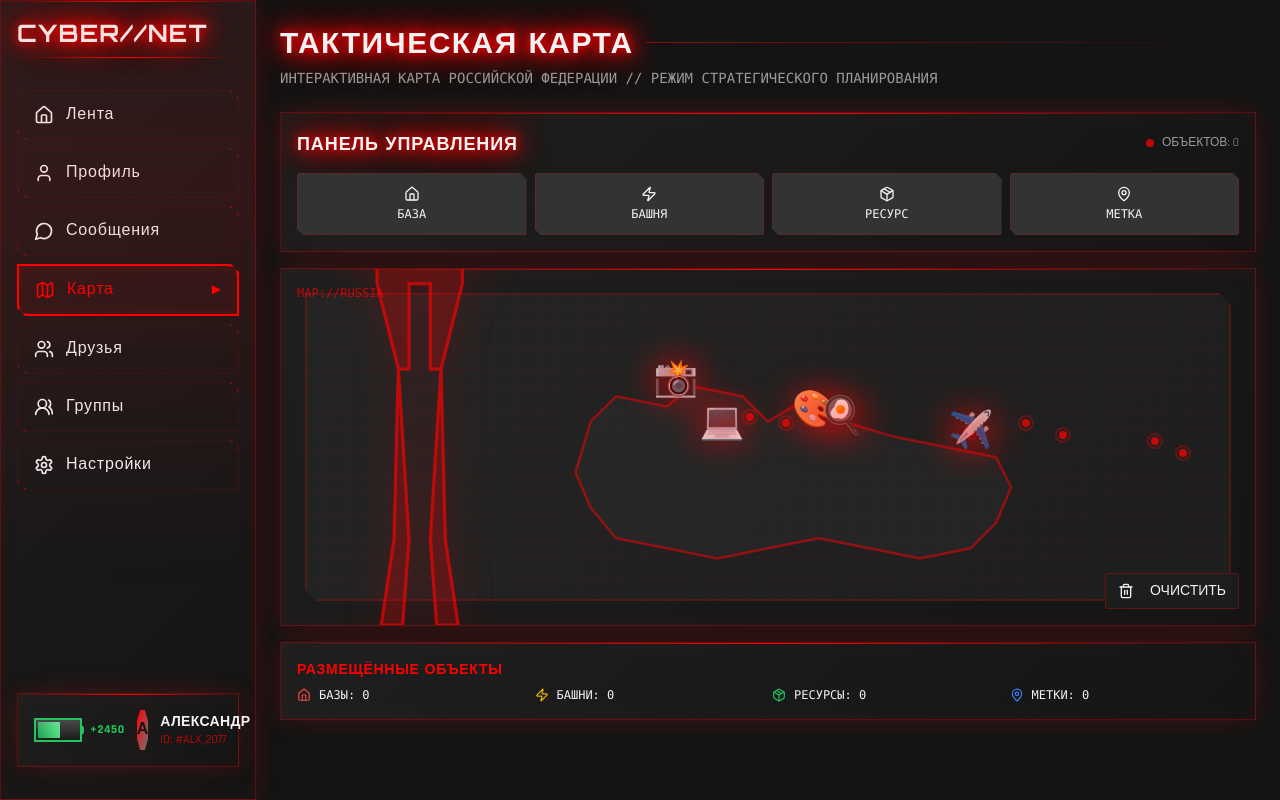
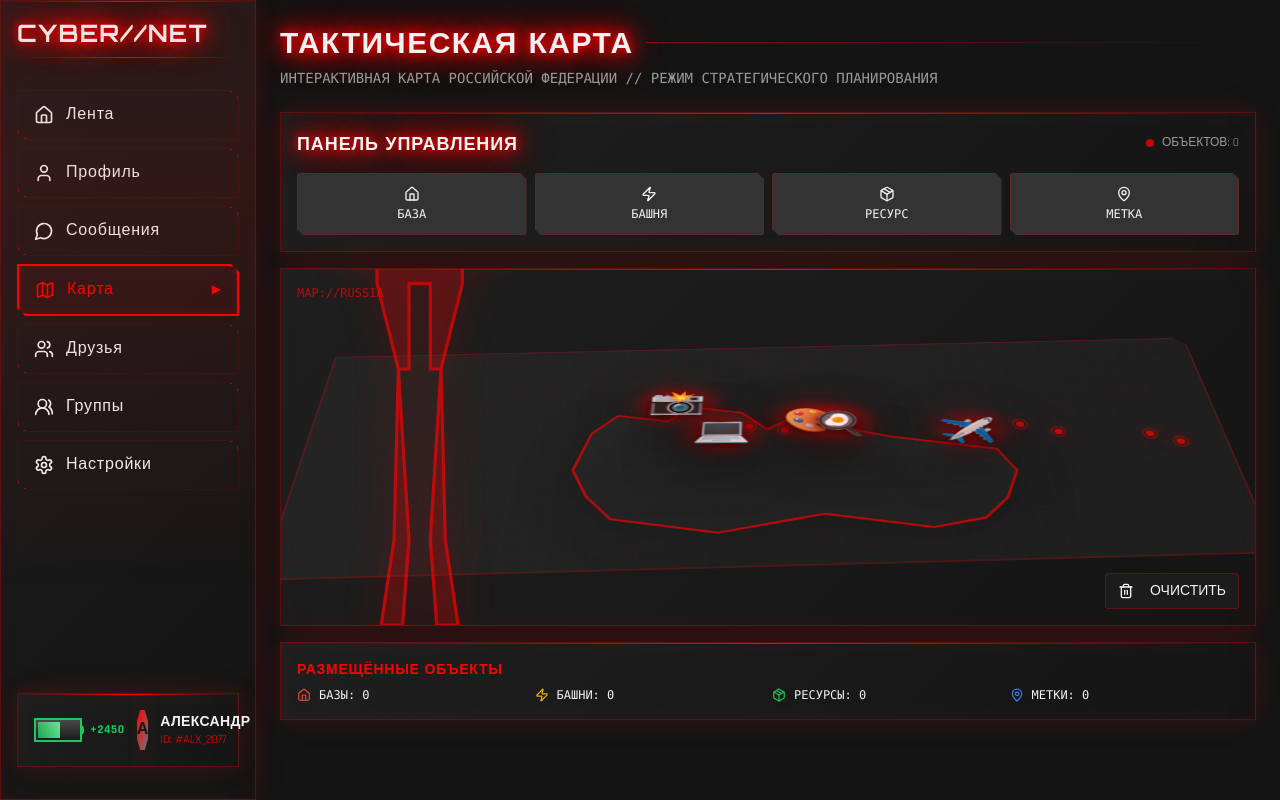
Before and after one commit to pr-poehali-dev/social-network-project-1, a React (Vite) app: page /map in a window 1280 px wide. Built offline with nearby package versions, Linux system fonts and the light colour scheme.

Commit message:
feat: добавить 3D карту и логотипы

```diff
--- a/src/components/InteractiveMap.tsx
+++ b/src/components/InteractiveMap.tsx
@@ -217,14 +217,23 @@ const InteractiveMap = () => {
             backgroundImage: `
               repeating-linear-gradient(0deg, transparent, transparent 20px, hsl(var(--primary) / 0.05) 20px, hsl(var(--primary) / 0.05) 21px),
               repeating-linear-gradient(90deg, transparent, transparent 20px, hsl(var(--primary) / 0.05) 20px, hsl(var(--primary) / 0.05) 21px)
-            `
+            `,
+            transform: 'perspective(1200px) rotateX(45deg) rotateZ(-2deg)',
+            transformStyle: 'preserve-3d',
+            transformOrigin: 'center center'
           }}
         >
-          <svg viewBox="0 0 100 60" className="w-full h-full">
+          <svg viewBox="0 0 100 60" className="w-full h-full" style={{ transform: 'translateZ(10px)', filter: 'drop-shadow(0 15px 25px rgba(0,0,0,0.5))' }}>
+            <defs>
+              <linearGradient id="mapGradient" x1="0%" y1="0%" x2="0%" y2="100%">
+                <stop offset="0%" stopColor="hsl(var(--muted) / 0.5)" />
+                <stop offset="100%" stopColor="hsl(var(--muted) / 0.2)" />
+              </linearGradient>
+            </defs>
             <path
               d="M 15,25 L 20,20 L 30,22 L 35,18 L 45,20 L 50,25 L 55,22 L 65,25 L 75,28 L 85,30 L 95,32 L 98,38 L 95,45 L 90,50 L 80,52 L 70,50 L 60,48 L 50,50 L 40,52 L 30,50 L 20,48 L 15,42 L 12,35 L 15,25 Z"
-              fill="hsl(var(--muted) / 0.3)"
-              stroke="hsl(var(--primary) / 0.5)"
+              fill="url(#mapGradient)"
+              stroke="hsl(var(--primary) / 0.7)"
               strokeWidth="0.5"
               className="hover:fill-primary/10 transition-all"
             />
@@ -234,11 +243,17 @@ const InteractiveMap = () => {
             <div
               key={city.id}
               className="absolute transform -translate-x-1/2 -translate-y-1/2 cursor-pointer group"
-              style={{ left: `${city.x}%`, top: `${city.y}%` }}
+              style={{
+                left: `${city.x}%`,
+                top: `${city.y}%`,
+                transform: 'translateZ(15px) translate(-50%, -50%)',
+                transformStyle: 'preserve-3d'
+              }}
               onMouseEnter={() => setHoveredCity(city.id)}
               onMouseLeave={() => setHoveredCity(null)}
             >
-              <div className="w-2 h-2 bg-primary rounded-full animate-pulse shadow-lg shadow-primary/50"></div>
+              <div className="w-2 h-2 bg-primary rounded-full animate-pulse"
+                   style={{ boxShadow: '0 0 20px hsl(var(--primary)), 0 8px 15px rgba(0,0,0,0.6)' }}></div>
               <div className="w-4 h-4 border-2 border-primary/30 rounded-full absolute top-1/2 left-1/2 transform -translate-x-1/2 -translate-y-1/2 group-hover:scale-150 transition-transform"></div>
 
               {hoveredCity === city.id && (
@@ -256,7 +271,12 @@ const InteractiveMap = () => {
             <div
               key={`group-${group.id}`}
               className="absolute transform -translate-x-1/2 -translate-y-1/2 cursor-pointer group"
-              style={{ left: `${group.x}%`, top: `${group.y}%` }}
+              style={{
+                left: `${group.x}%`,
+                top: `${group.y}%`,
+                transform: 'translateZ(30px) translate(-50%, -50%)',
+                transformStyle: 'preserve-3d'
+              }}
               onClick={(e) => {
                 e.stopPropagation();
                 navigate('/groups');
@@ -267,9 +287,23 @@ const InteractiveMap = () => {
               onMouseEnter={() => setHoveredGroup(group.id)}
               onMouseLeave={() => setHoveredGroup(null)}
             >
-              <div className="text-4xl relative hover:scale-125 transition-transform">
-                {group.avatar}
-                <div className="absolute inset-0 blur-lg opacity-50 animate-pulse" style={{ background: 'hsl(var(--primary))' }}></div>
+              <div className="relative hover:scale-125 transition-all duration-300"
+                   style={{
+                     transform: 'translateZ(20px)',
+                     filter: 'drop-shadow(0 20px 30px rgba(0,0,0,0.8))'
+                   }}>
+                <div className="text-5xl relative"
+                     style={{
+                       textShadow: '0 5px 15px rgba(0,0,0,0.8), 0 0 30px hsl(var(--primary))',
+                       transform: 'rotateX(-45deg) rotateZ(2deg)'
+                     }}>
+                  {group.avatar}
+                </div>
+                <div className="absolute inset-0 blur-xl opacity-60 animate-pulse"
+                     style={{
+                       background: 'radial-gradient(circle, hsl(var(--primary)) 0%, transparent 70%)',
+                       transform: 'translateZ(-10px)'
+                     }}></div>
               </div>
 
               {hoveredGroup === group.id && (
@@ -288,13 +322,22 @@ const InteractiveMap = () => {
             <div
               key={obj.id}
               className="absolute transform -translate-x-1/2 -translate-y-1/2 cursor-pointer group"
-              style={{ left: `${obj.x}%`, top: `${obj.y}%` }}
+              style={{
+                left: `${obj.x}%`,
+                top: `${obj.y}%`,
+                transform: 'translateZ(25px) translate(-50%, -50%)',
+                transformStyle: 'preserve-3d'
+              }}
               onClick={(e) => {
                 e.stopPropagation();
                 removeObject(obj.id);
               }}
             >
-              <div className={`${getObjectColor(obj.type)} relative`}>
+              <div className={`${getObjectColor(obj.type)} relative`}
+                   style={{
+                     filter: 'drop-shadow(0 15px 20px rgba(0,0,0,0.7))',
+                     transform: 'translateZ(10px)'
+                   }}>
                 <Icon name={getObjectIcon(obj.type)} size={24} className="drop-shadow-lg" />
                 <div className="absolute inset-0 bg-current blur-md opacity-50 animate-pulse"></div>
               </div>
```
